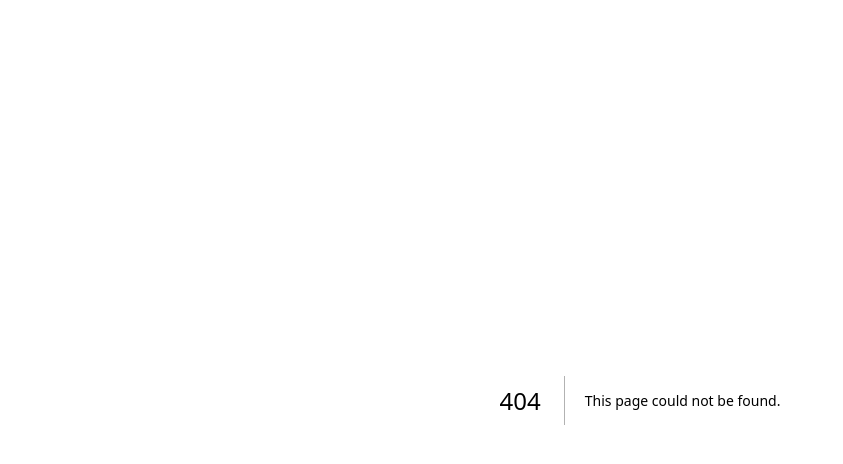
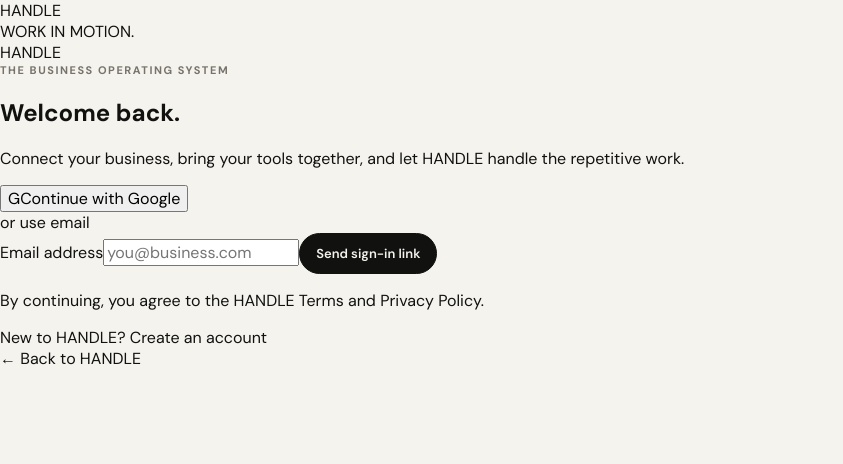
Before and after one commit to killgaming876/handle, a Next.js app: page /login in a window 1280 px wide. Before the commit this address had no page. Shown: the top 464 px of the page, without its empty margins (0-843 px from the left). Built offline with nearby package versions, Linux system fonts and the light colour scheme; no server answers.

Commit message:
feat: add login route

```diff
--- /dev/null
+++ b/src/app/login/page.tsx
@@ -0,0 +1,5 @@
+import { AuthPanel } from '@/components/AuthPanel';
+
+export default function LoginPage() {
+  return <AuthPanel mode="login" />;
+}
```
